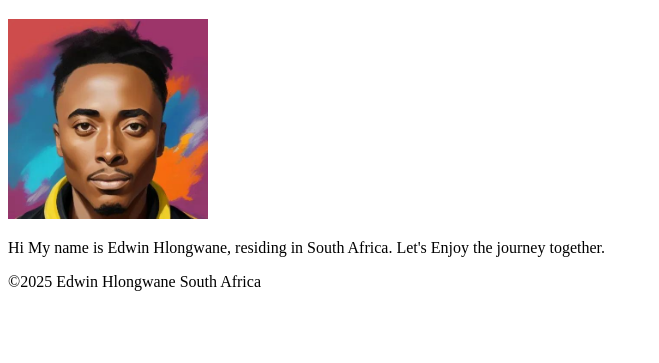
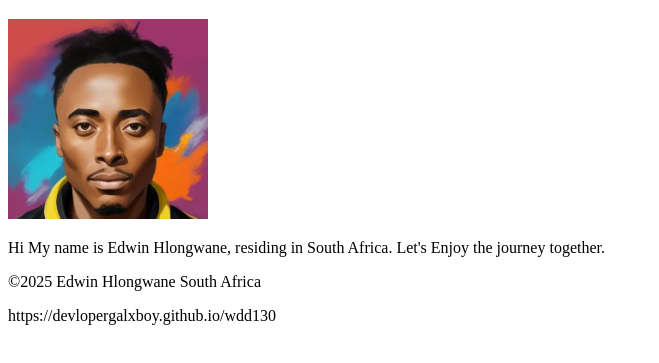
Before and after one commit to devlopergalxboy/Web-Fundamentals, a plain HTML site: page index.html in a window 1280 px wide. Shown: the part 87-450 px from the top of the page, without its empty margins (0-659 px from the left). Drawn offline with Linux system fonts and the light colour scheme.

Commit message:
refactor: structure

```diff
--- a/Student Page/index.html
+++ b/index.html
@@ -22,3 +22,5 @@
     </footer>
 </body>
 </html>
+
+https://devlopergalxboy.github.io/wdd130
```
Also changed, not shown: images/IMG_0407.JPG (renamed from Student Page/images/IMG_0407.JPG).
